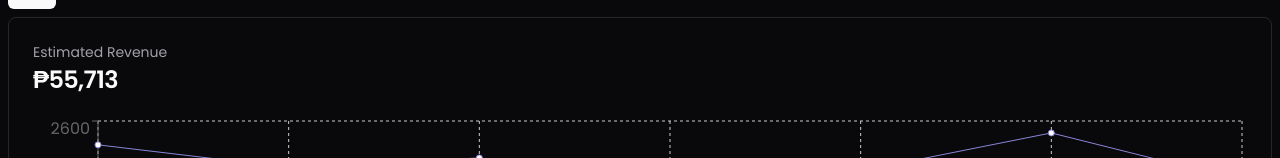
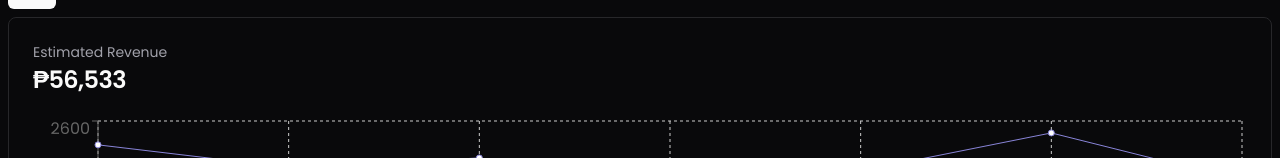
Before and after one commit to dondycles/youtube-studio, a Next.js app: page /analytics in a window 1280 px wide. Shown: the part 152-310 px from the top of the page. Built offline with nearby package versions, Linux system fonts and the light colour scheme.

Commit message:
modified:   components/analytics/all.tsx

```diff
--- a/components/analytics/all.tsx
+++ b/components/analytics/all.tsx
@@ -22,7 +22,7 @@ import { toPhDate } from "@/lib/phdate";
 
 export default function All() {
   const currentDate = new Date(toPhDate());
-  const currentRevenue = 55713;
+  const currentRevenue = 56533;
   const monthNames = [
     "January",
     "February",
@@ -74,12 +74,12 @@ export default function All() {
     return { month };
   });
   const last6monthsAmt = [
-    { amt: 38675 },
+    { amt: 34261 },
     { amt: currentRevenue },
+    { amt: 55713 },
     { amt: 54345 },
     { amt: 55312 },
     { amt: 53323 },
-    { amt: 52123 },
   ];
   return (
     <div className="space-y-2 w-full h-full">
```
